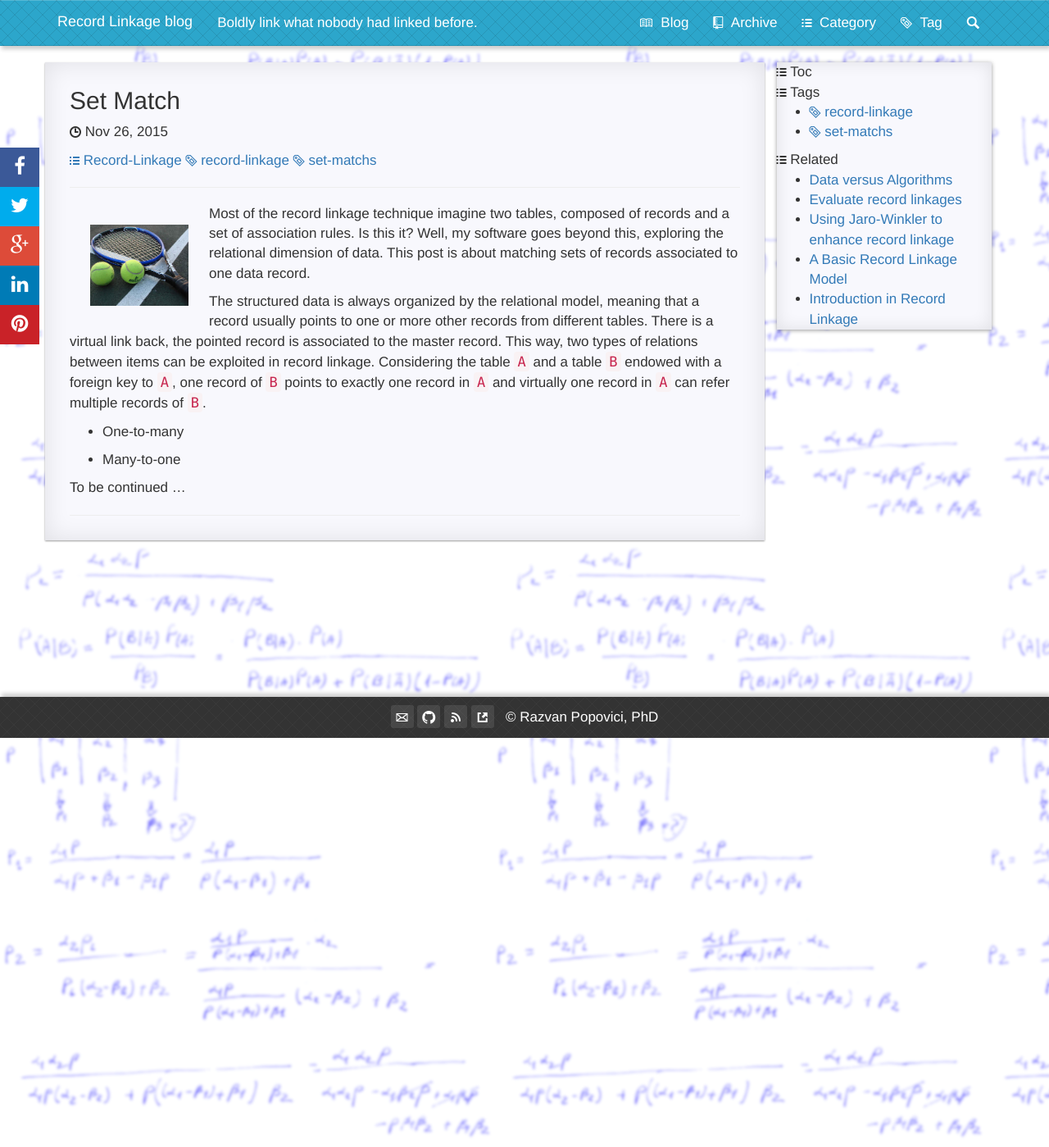
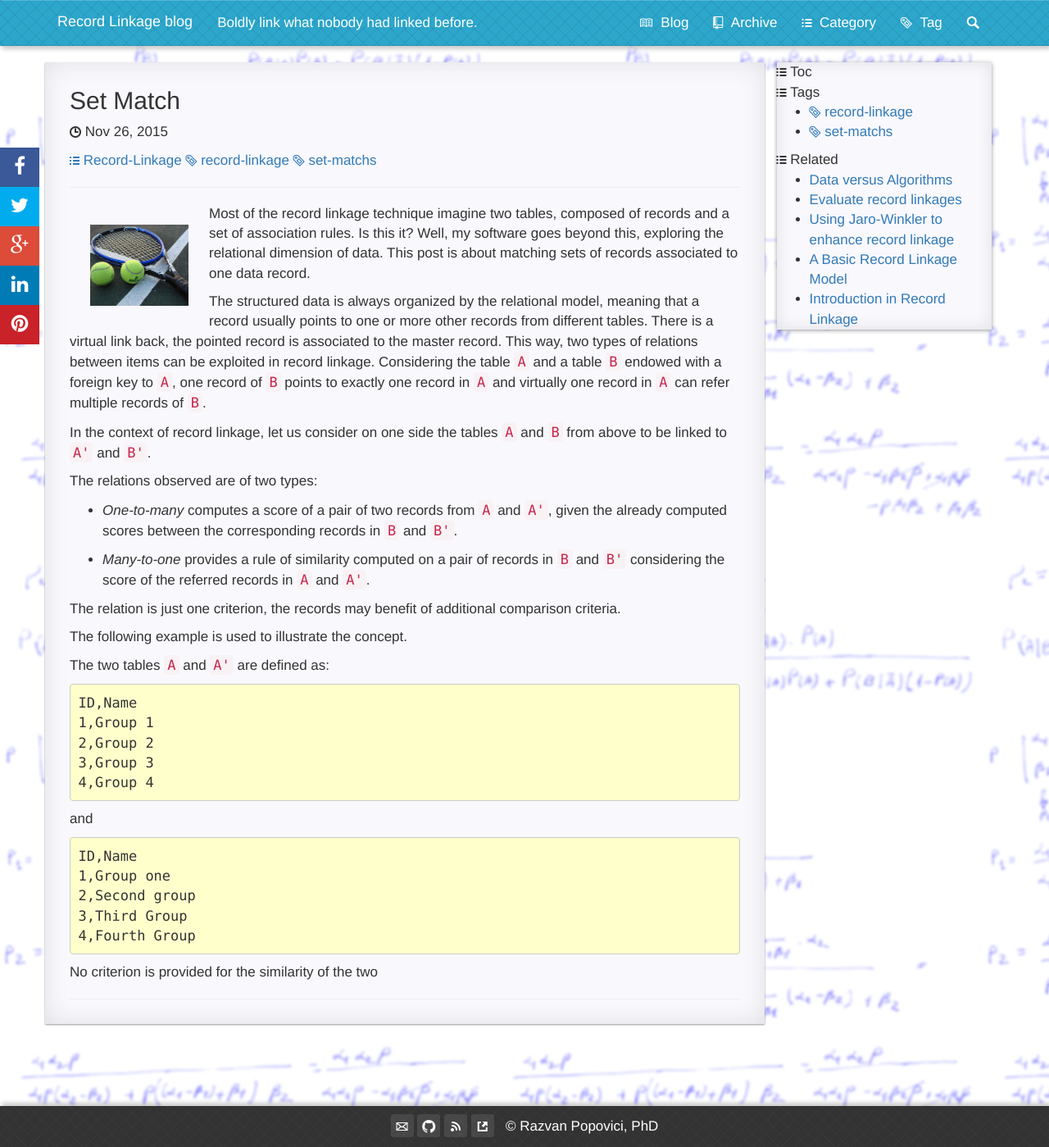
Before and after one commit to RazvanML/reco-link, a Jekyll site: the page built from _posts/2015-11-26-Set-Match.md, in a window 1280 px wide. Shown: the whole page at 82% size. Built offline with Jekyll 4.4.1, drawn with Linux system fonts in a browser that asks for light colours; nearby versions of some CDN libraries; Markdown is read by kramdown in place of the engine named in the settings; comment, search, counter and statistics services are not loaded.

Commit message:
More content

````diff
--- a/_posts/2015-11-26-Set-Match.md
+++ b/_posts/2015-11-26-Set-Match.md
@@ -19,8 +19,40 @@ This way, two types of relations between items can be exploited in record linkag
  and a table ```B``` endowed with a foreign key to ```A```, one record of ```B``` points to exactly one record in
  ```A``` and virtually one record in ```A``` can refer multiple records of ```B```.
 
-* One-to-many
+In the context of record linkage, let us consider on one side the tables ```A``` and ```B``` from above to be linked to
+ ```A'``` and ```B'```.
 
-* Many-to-one
+The relations observed are of two types:
 
-To be continued ...
+* *One-to-many* computes a score of a pair of two records from ```A```  and ```A'```,
+ given the already computed scores between the corresponding records in ```B``` and ```B'```.
+
+* *Many-to-one* provides a rule of similarity computed on a pair of records in ```B``` and ```B'``` considering
+the score of the referred records in ```A``` and ```A'```.
+
+The relation is just one criterion, the records may benefit of additional comparison criteria.
+
+The following example is used to illustrate the concept.
+
+
+The two tables ```A``` and ```A'``` are defined as:
+
+```
+ID,Name
+1,Group 1
+2,Group 2
+3,Group 3
+4,Group 4
+```
+
+and
+
+```
+ID,Name
+1,Group one
+2,Second group
+3,Third Group
+4,Fourth Group
+```
+
+No criterion is provided for the similarity of the two
````
